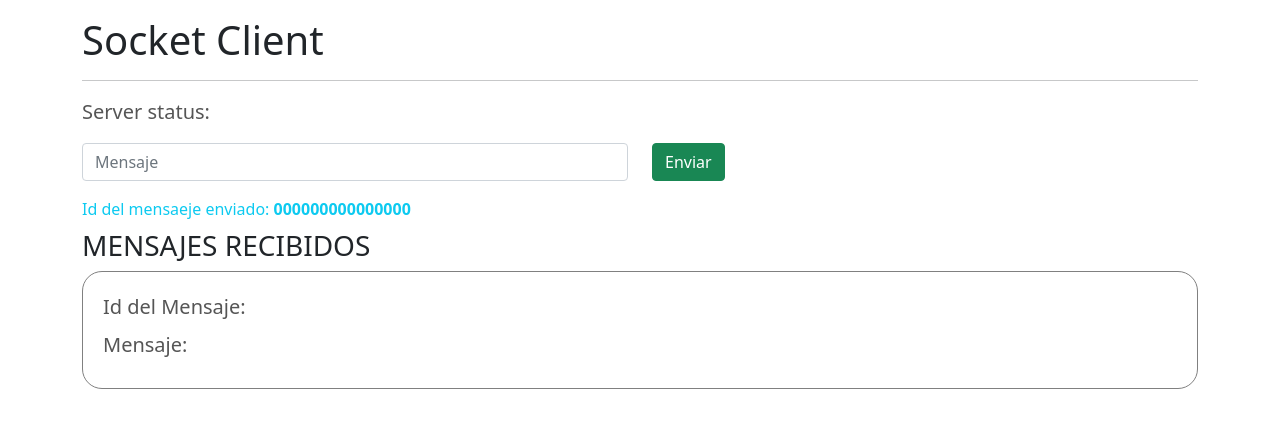
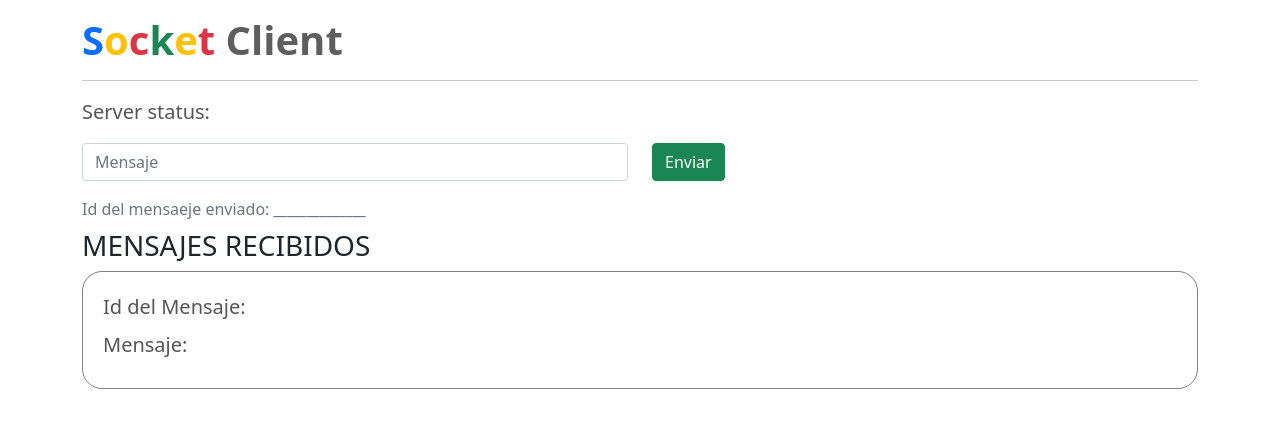
Before and after one commit to lewissmatos/08-web-socket-server, a website: page public/index.html in a window 1280 px wide. Drawn offline with nearby package versions, Linux system fonts and the light colour scheme; no server answers.

Commit message:
todo listo

```diff
--- a/public/index.html
+++ b/public/index.html
@@ -11,7 +11,7 @@
 <body>
     <div class="container mt-3">
         <div>
-            <h1>Socket Client</h1>
+            <h1><b class="text-primary">S</b><b class="text-warning">o</b><b class="text-danger">c</b><b class="text-success">k</b><b class="text-warning">e</b><b class="text-danger">t</b><b style="color: rgb(94, 94, 94);"> Client</b></h1>
             <hr>
         </div>
 
@@ -31,8 +31,8 @@
             </div>
         </div>
         <div class="mt-3">
-            <span class="text-info">Id del mensaeje enviado:
-                <b id="lblMsgSent">000000000000000</b>
+            <span class="text-secondary">Id del mensaeje enviado:
+                <b id="lblMsgSent">______________</b>
             </span>
             <h3 class="text-left mt-2">MENSAJES RECIBIDOS</h3>
             <div style="border: 1px solid gray; border-radius: 20px; padding: 20px;">
```
